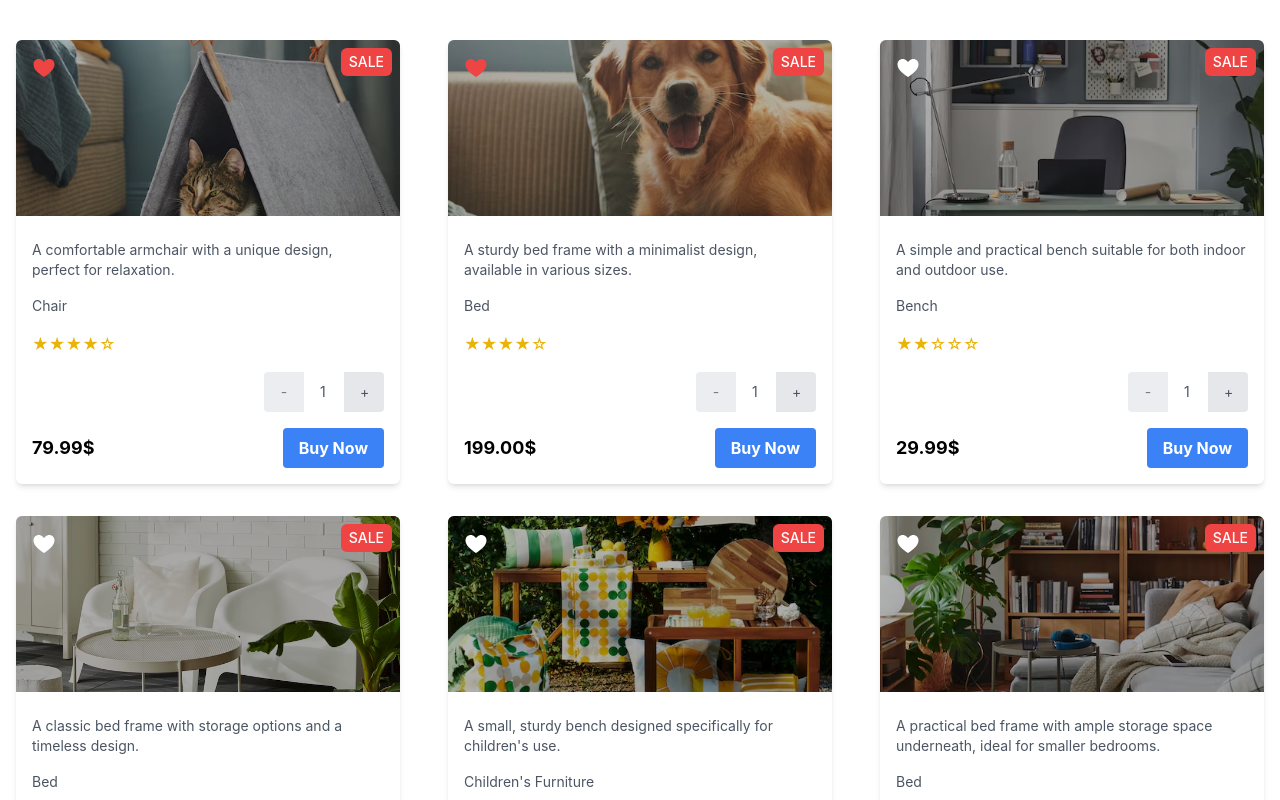
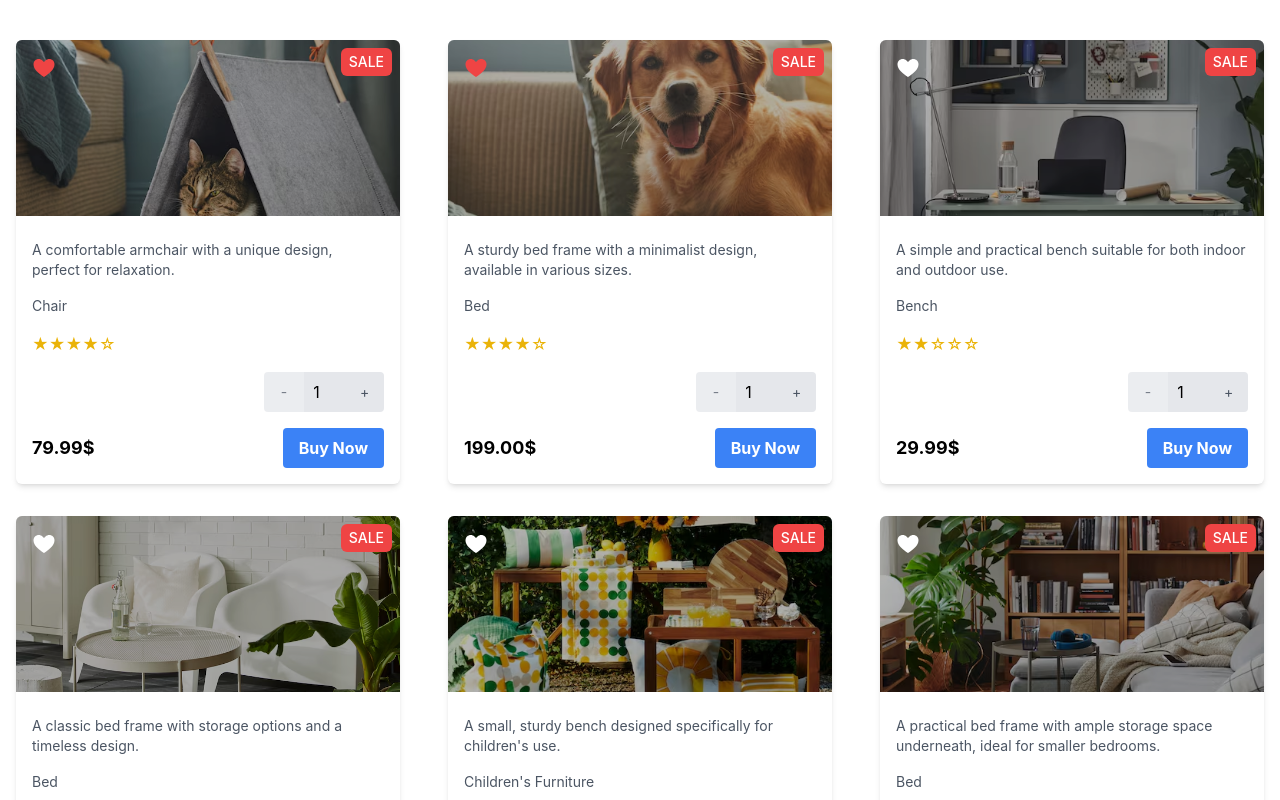
Before and after one commit to Shaginur/card_react, a React (Vite) app: page / in a window 1280 px wide. Shown: the top 800 px of the page. Built offline with nearby package versions, Linux system fonts and the light colour scheme.

Commit message:
Добавит возможность выбора шага.

```diff
--- a/src/components/ui/Stepper/Stepper.jsx
+++ b/src/components/ui/Stepper/Stepper.jsx
@@ -5,10 +5,16 @@ import { useState } from "react";
  * @param {object} props - Свойства компонента.
  * @param {string} [props.minValue = 1] - Минимальное значение.
  * @param {string} [props.maxValue = 10] - Максимальное значение.
+ * @param {number} [props.step = 1] - Шаг изменения значения.
  * @param {function} props.onQuantityUpdate - Функция коллбек для передачи данных родителю.
  * @returns {JSX.Element} Элемент JSX.
  */
-export const Stepper = ({ minValue = 1, maxValue = 10, onQuantityUpdate }) => {
+export const Stepper = ({
+  minValue = 1,
+  maxValue = 10,
+  step = 1,
+  onQuantityUpdate,
+}) => {
   // Стейт для увеличения/уменьшения значения в компоненте.
   const [value, setValue] = useState(minValue);
 
@@ -16,10 +22,10 @@ export const Stepper = ({ minValue = 1, maxValue = 10, onQuantityUpdate }) => {
    * Обработчик увеличения значения
    */
   const handleBtnIncrement = () => {
-    if (value < maxValue) {
-      setValue(value + 1);
+    if (value + step <= maxValue) {
+      setValue(value + step);
 
-      onQuantityUpdate && onQuantityUpdate(value + 1);
+      onQuantityUpdate && onQuantityUpdate(value + step);
     }
   };
 
@@ -27,10 +33,10 @@ export const Stepper = ({ minValue = 1, maxValue = 10, onQuantityUpdate }) => {
    * Обработчик уменьшения значения
    */
   const handleBtnDecrement = () => {
-    if (value > minValue) {
-      setValue(value - 1);
+    if (value - step >= minValue) {
+      setValue(value - step);
 
-      onQuantityUpdate && onQuantityUpdate(value - 1);
+      onQuantityUpdate && onQuantityUpdate(value - step);
     }
   };
 
@@ -44,9 +50,15 @@ export const Stepper = ({ minValue = 1, maxValue = 10, onQuantityUpdate }) => {
       >
         -
       </button>
-      <span className="inline-flex items-center w-10 h-10 px-4 py-2 text-gray-600 text-sm pointer-events-none">
-        {value}
-      </span>
+      <input
+        type="number"
+        value={value}
+        min={minValue}
+        max={maxValue}
+        readOnly
+        style={{ MozAppearance: "textfield" }}
+        className="w-10 h-10 text-center border-0 bg-gray-200 pointer-events-none focus:outline-none rounded-none appearance-none"
+      />
       <button
         onClick={handleBtnIncrement}
         disabled={value === 10}
```
